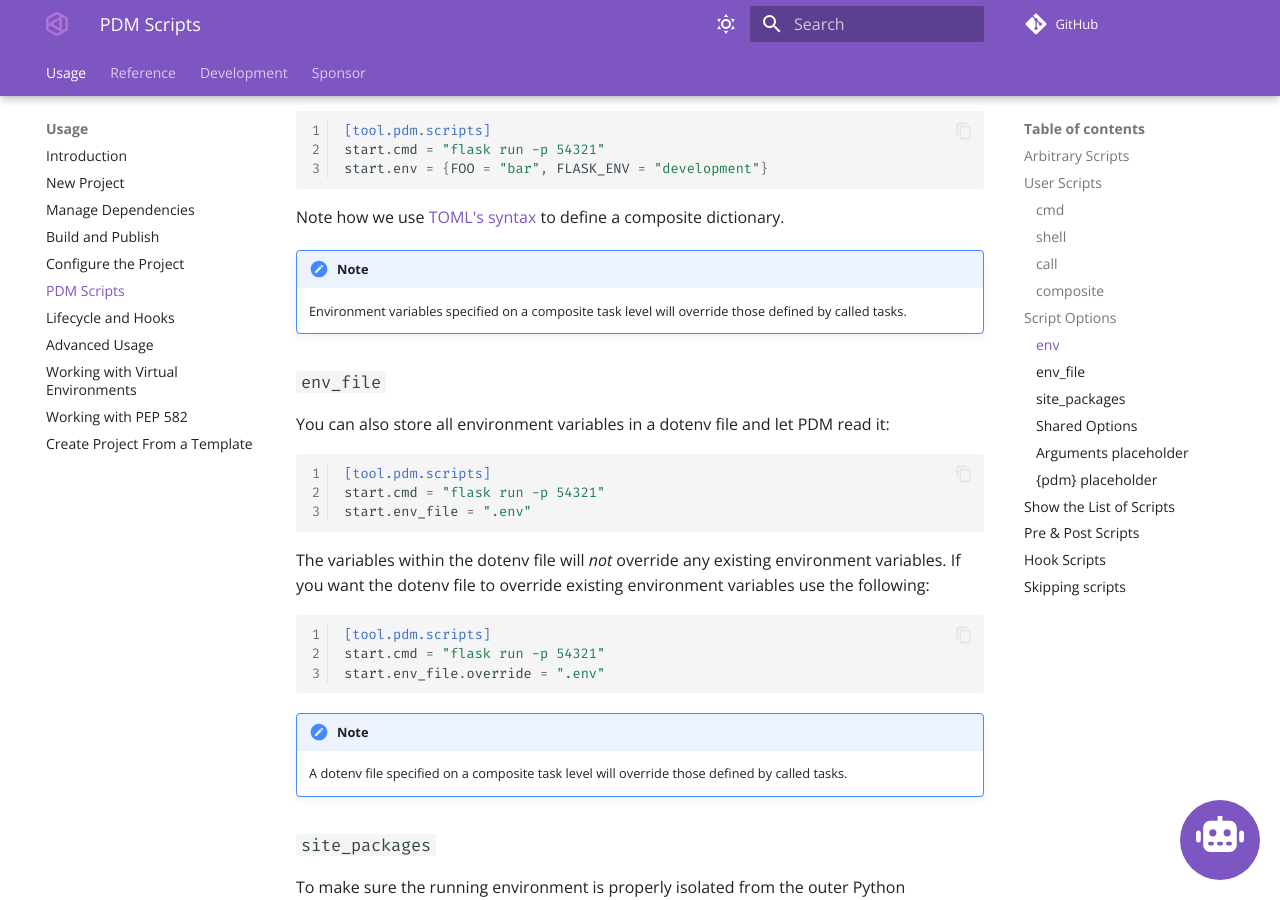
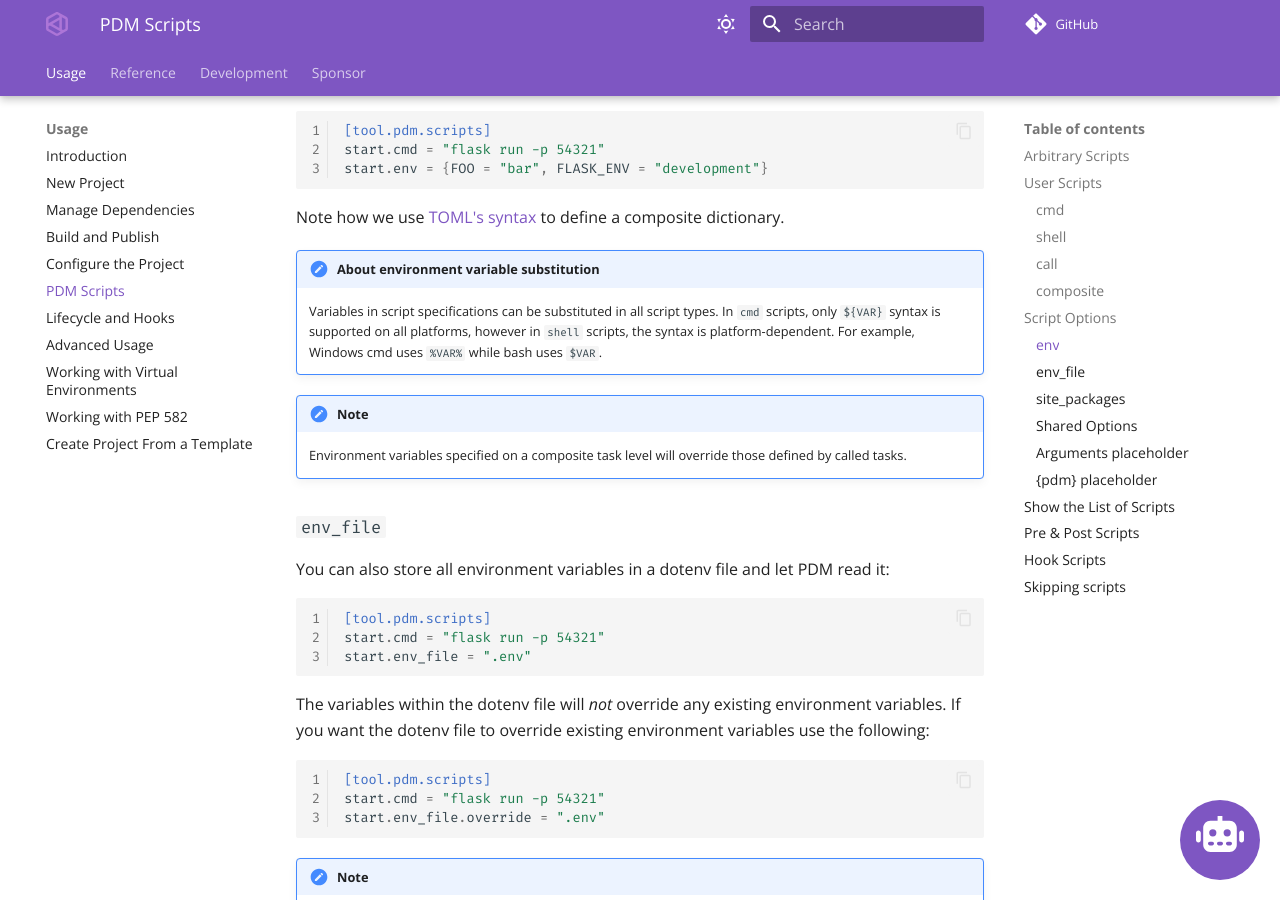
Before and after one commit to azurelotus0926/pdm, an MkDocs documentation site: the page built from docs/docs/usage/scripts.md, in a window 1280 px wide and 900 px high, scrolled down 2829 px. Built offline with MkDocs 1.6.1 and Material for MkDocs 9.7.7, drawn with Linux system fonts in a browser that asks for light colours; comment, search, counter and statistics services are not loaded; the version menu is left out.

Commit message:
doc: about environment substitution
Signed-off-by: Frost Ming <me@frostming.com>

````diff
--- a/docs/docs/usage/scripts.md
+++ b/docs/docs/usage/scripts.md
@@ -132,6 +132,11 @@ start.env = {FOO = "bar", FLASK_ENV = "development"}
 ```
 
 Note how we use [TOML's syntax](https://github.com/toml-lang/toml) to define a composite dictionary.
+
+!!! note "About environment variable substitution"
+    Variables in script specifications can be substituted in all script types. In `cmd` scripts, only `${VAR}`
+    syntax is supported on all platforms, however in `shell` scripts, the syntax is platform-dependent. For example,
+    Windows cmd uses `%VAR%` while bash uses `$VAR`.
 
 !!! note
     Environment variables specified on a composite task level will override those defined by called tasks.
````
